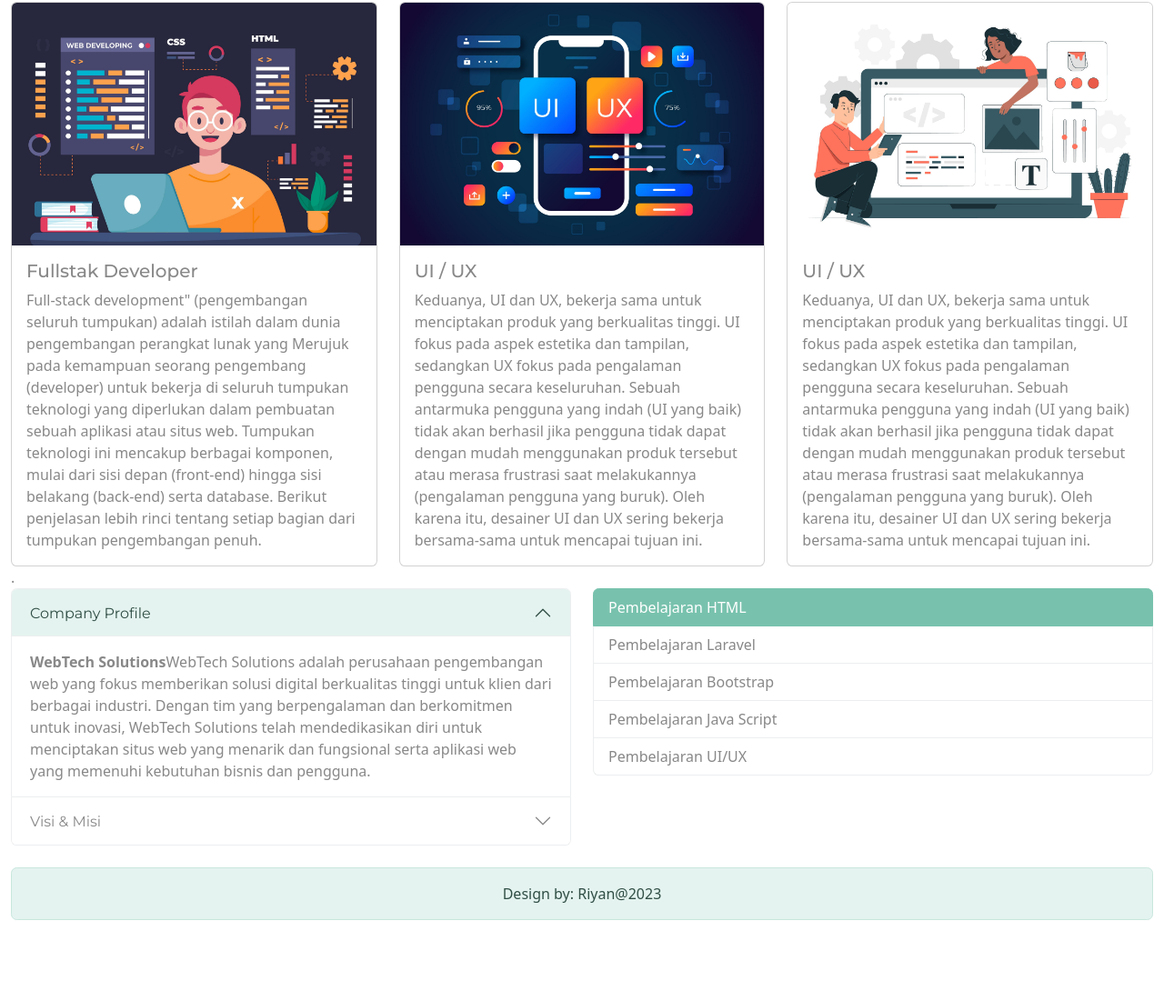
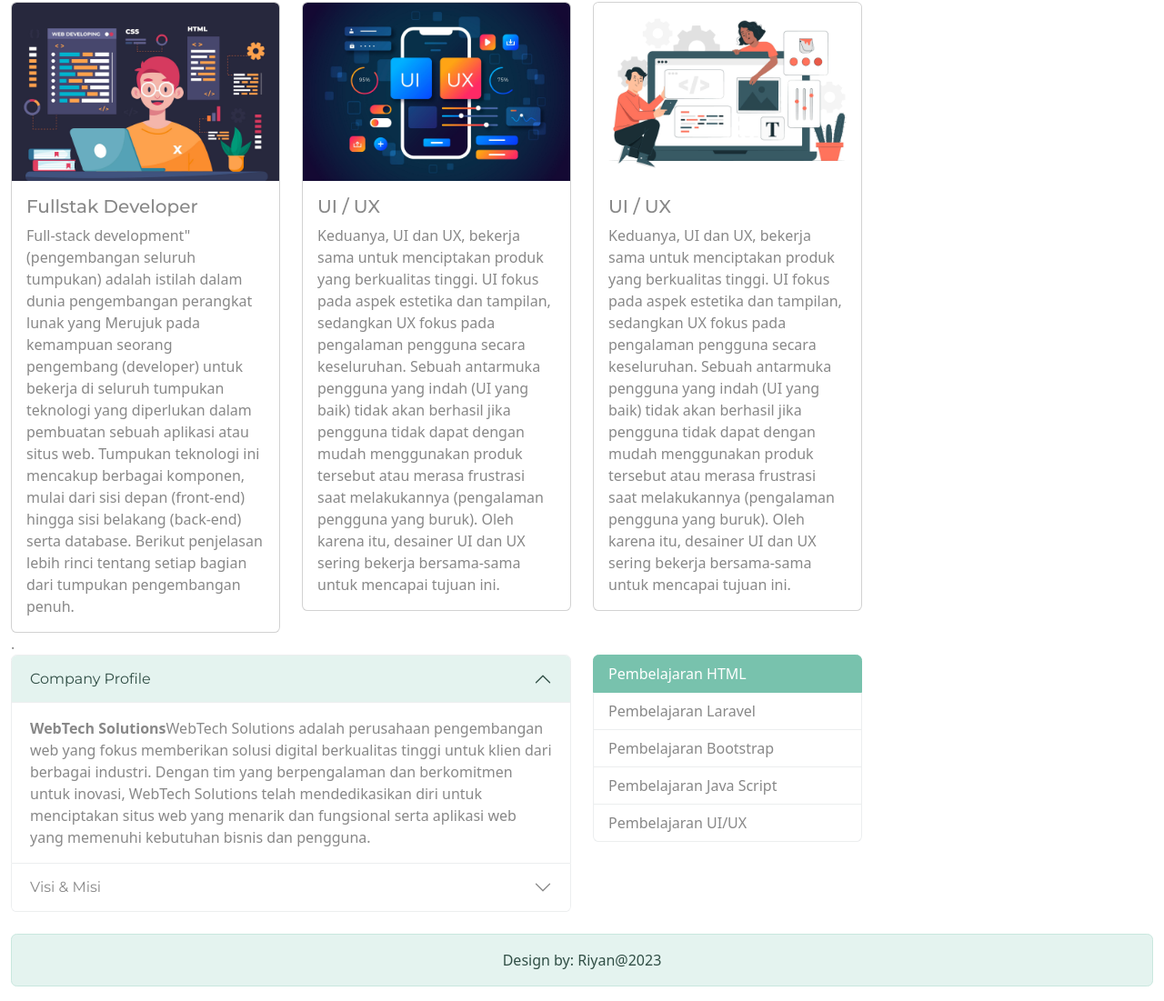
Before and after one commit to Riyan31To/Tugas-Terahir-DesainWeb-Boostrap, a plain HTML site: page index.html in a window 1280 px wide. Shown: the part 402-1503 px from the top of the page at 91% size. Before the commit the page ends 1430 px from the top, so only its background shows below. Drawn offline with Linux system fonts and the light colour scheme.

Commit message:
Update index.html

```diff
--- a/index.html
+++ b/index.html
@@ -81,7 +81,7 @@
 	</div>
 	<br/>
 	<div class="row">
-				<div class="col-md-4">
+				<div class="col-md-3">
 				  <div class="card">
 					<img src="images/2.jpg" class="card-img-top" alt="...">
 					<div class="card-body">
@@ -90,7 +90,7 @@
 					</div>
 				  </div>
 				</div>
-				<div class="col-md-4">
+				<div class="col-md-3">
 					<div class="card">
 					  <img src="images/1.jpg" class="card-img-top" alt="...">
 					  <div class="card-body">
@@ -99,7 +99,7 @@
 					  </div>
 					</div>
 				</div>
-				<div class="col-md-4">
+				<div class="col-md-3">
 					<div class="card">
 					  <img src="images/3.jpg" class="card-img-top" alt="...">
 					  <div class="card-body">
@@ -137,7 +137,7 @@
 			  </div>
 		</div>
 <br>
-		<div class="col-md-6">
+		<div class="col-md-3">
 			<ul class="list-group">
 				<li class="list-group-item active" aria-current="true">Pembelajaran HTML</li>
 				<li class="list-group-item">Pembelajaran Laravel</li>
```
